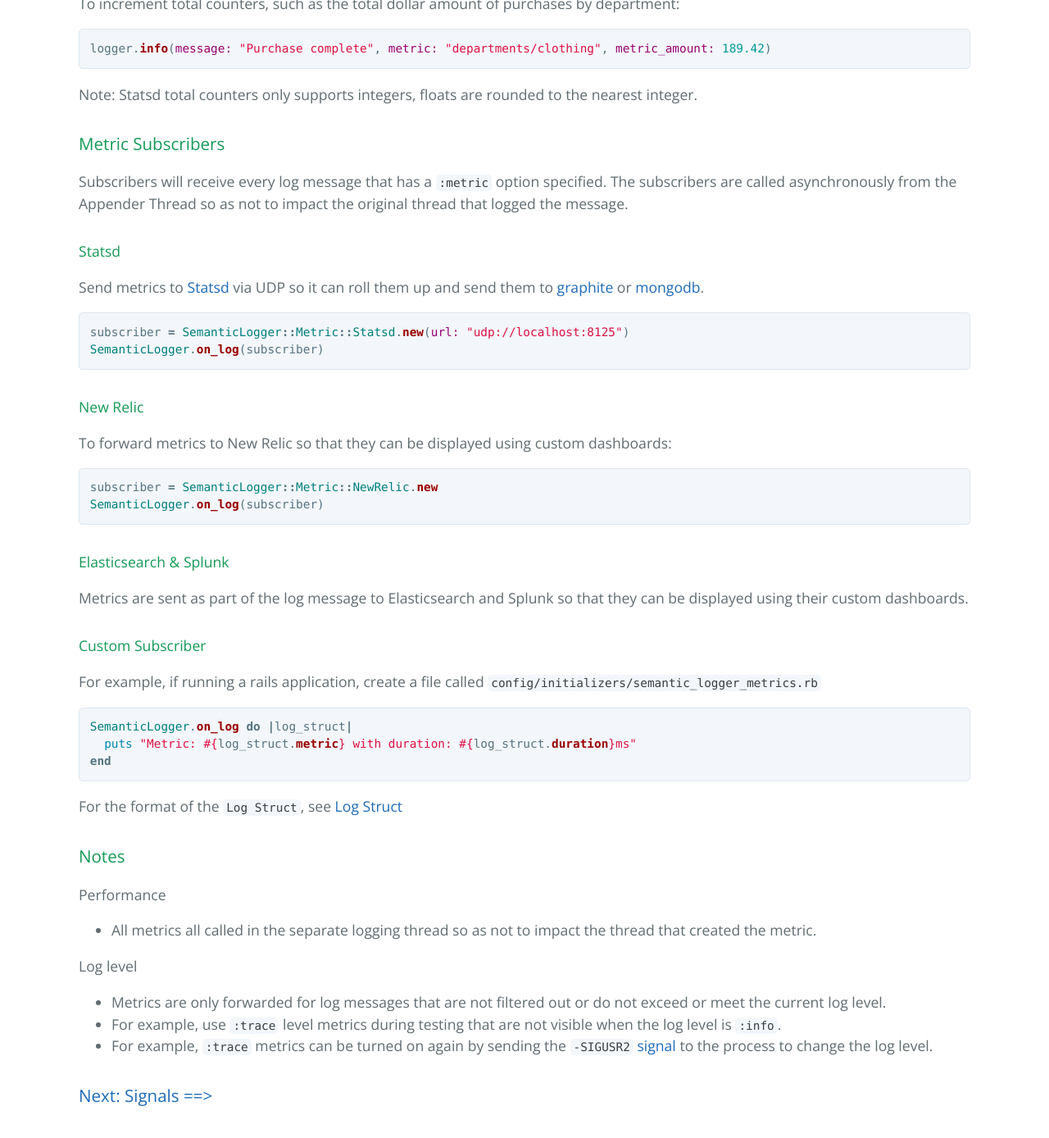
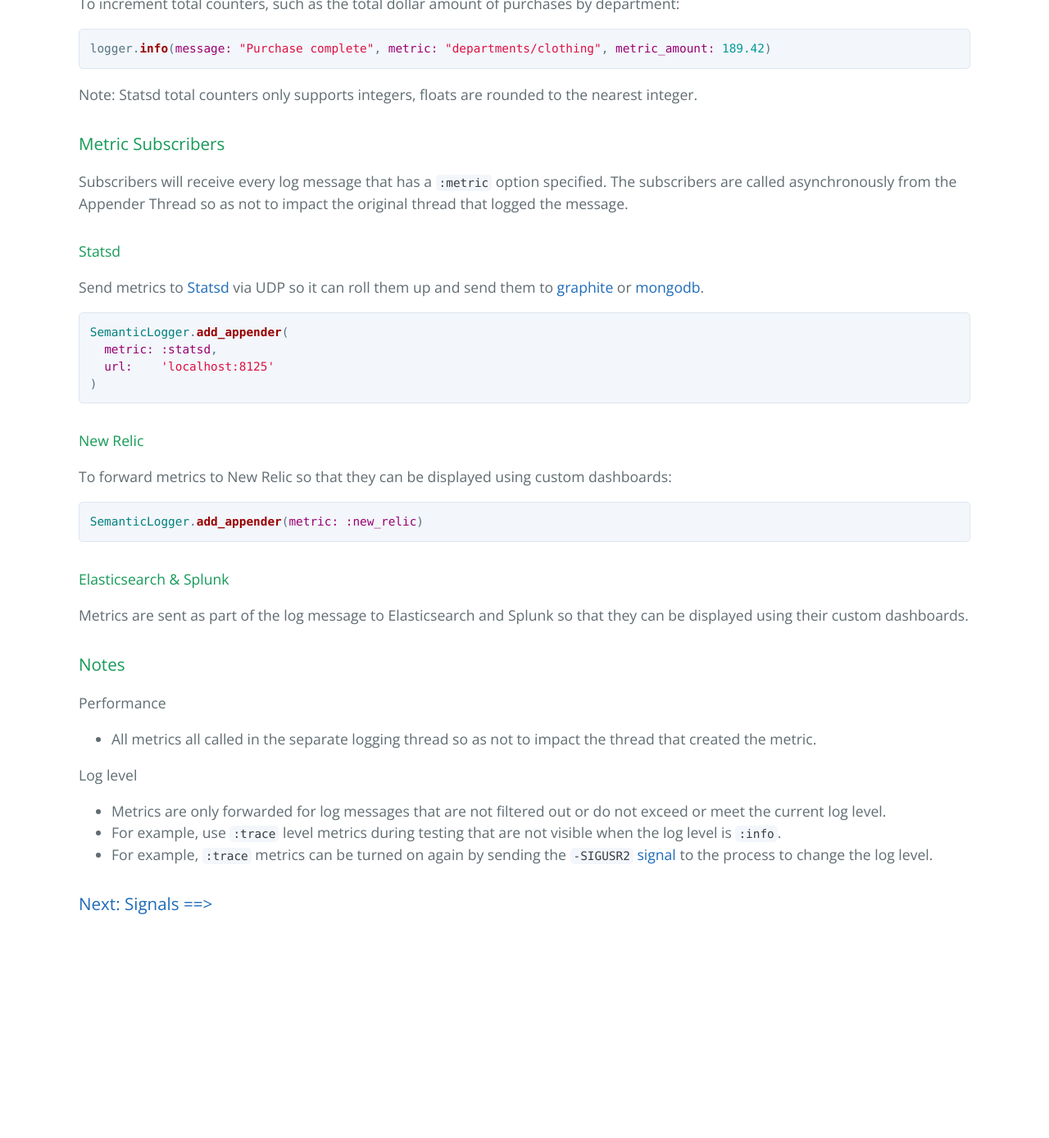
Before and after one commit to reidmorrison/semantic_logger, a Jekyll site: the page built from docs/metrics.md, in a window 1280 px wide and 1400 px high, scrolled down 1181 px. Shown: the top 1388 px of the window at 82% size. Built offline with Jekyll 4.4.1, drawn with Linux system fonts in a browser that asks for light colours; our own code applies the rules of GitHub Pages for plain Markdown files; after the commit the page ends 2347 px from its top, so only the background shows below that.

Commit message:
Fix #311 Fix metric docs

```diff
--- a/docs/metrics.md
+++ b/docs/metrics.md
@@ -69,8 +69,10 @@ Send metrics to [Statsd](https://github.com/quasor/statsd) via UDP so it can rol
 [graphite](http://graphite.wikidot.com/) or [mongodb](http://mongodb.org).
 
 ~~~ruby
-subscriber = SemanticLogger::Metric::Statsd.new(url: "udp://localhost:8125")
-SemanticLogger.on_log(subscriber)
+SemanticLogger.add_appender(
+  metric: :statsd,
+  url:    'localhost:8125'
+)
 ~~~
 
 #### New Relic
@@ -78,26 +80,13 @@ SemanticLogger.on_log(subscriber)
 To forward metrics to New Relic so that they can be displayed using custom dashboards:
 
 ~~~ruby
-subscriber = SemanticLogger::Metric::NewRelic.new
-SemanticLogger.on_log(subscriber)
+SemanticLogger.add_appender(metric: :new_relic)
 ~~~
 
 #### Elasticsearch & Splunk
 
 Metrics are sent as part of the log message to Elasticsearch and Splunk so that
 they can be displayed using their custom dashboards.
-
-#### Custom Subscriber
-
-For example, if running a rails application, create a file called `config/initializers/semantic_logger_metrics.rb`
-
-~~~ruby
-SemanticLogger.on_log do |log_struct|
-  puts "Metric: #{log_struct.metric} with duration: #{log_struct.duration}ms"
-end
-~~~
-
-For the format of the `Log Struct`, see [Log Struct](log_struct.html)
 
 ### Notes
 
```
